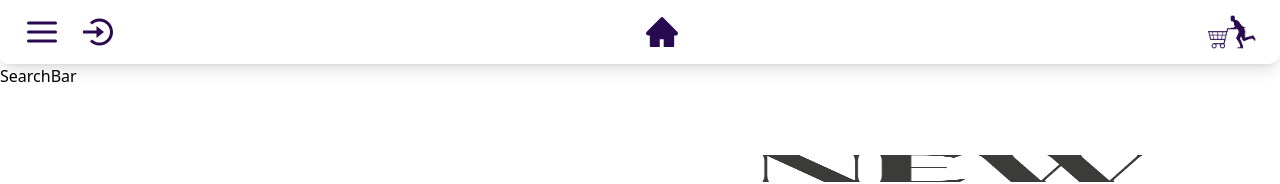
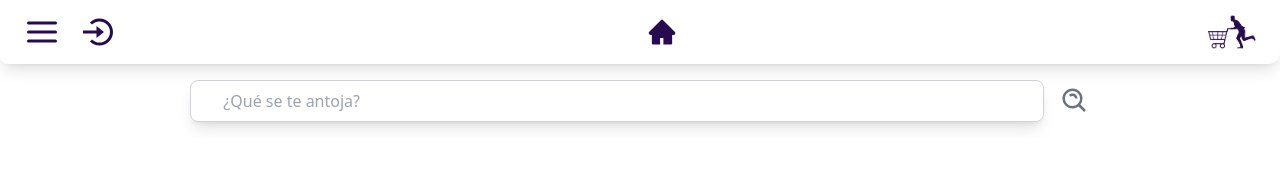
Before and after one commit to MoruApp9/MoruApp-Front, a React (Vite) app in the folder moru-app/: page / in a window 1280 px wide. Shown: the top 184 px of the page. Built offline with nearby package versions, Linux system fonts and the light colour scheme.

Commit message:
searchbar rendered sin funcionalidad

```diff
--- a/moru-app/src/App.jsx
+++ b/moru-app/src/App.jsx
@@ -8,6 +8,7 @@ import Nav from "./components/Nav"
 import ShoppingCart from "./views/ShoppingCart"
 import { Route, Routes, useLocation } from "react-router-dom"
 import FAQ from "./components/FAQ"
+import SearchBar from "./components/searchbar"
 
 function App() {
   const { pathname } = useLocation()
@@ -19,6 +20,12 @@ function App() {
         pathname !== "/registeruser" &&
         pathname !== "/registershop" &&
         <Nav />
+      }
+      {
+        pathname !== "/login" &&
+        pathname !== "/registeruser" &&
+        pathname !== "/registershop" &&
+        <SearchBar/>
       }
 
       <Routes>
--- a/moru-app/src/components/Nav.jsx
+++ b/moru-app/src/components/Nav.jsx
@@ -18,7 +18,6 @@ import { useState } from "react"
 
 import { useAuth0 } from '@auth0/auth0-react'
 import { LogOutButton } from '../components/LogOut'
-import SearchBar from './SearchBar'
 //import logoMoru from "../images/logo.jpeg"
 
 const Nav = () => {
@@ -38,7 +37,7 @@ const Nav = () => {
           }
 
         </div>
-        <Link to="/"><AiFillHome className="text-4xl text-purple-moru" /></Link>
+        <Link to="/"><AiFillHome className="text-3xl text-purple-moru" /></Link>
         <Link to="/carrito-de-compras"><img className="w-12" src={shoppingIcon} alt="shoppingIcon" /></Link>
       </div>
 
@@ -65,8 +64,6 @@ const Nav = () => {
         </div>
       </div>
 
-      <SearchBar/>
-
     </nav>
   )
 }
--- a/moru-app/src/components/searchbar.jsx
+++ b/moru-app/src/components/searchbar.jsx
@@ -1,7 +1,39 @@
+import { useState } from "react"
+import { BiSearchAlt } from "react-icons/bi"
 
 const SearchBar = () => {
+    const [ name, setName ] = useState()
+
+    const onSearch = (name) => {
+        // getProductByName(name) este es un handler para buscar en el endpoint
+    }
+
+    const handleChange = (event) => {
+        setName(event.target.value)
+    }
+
   return (
-    <div>SearchBar</div>
+    <search className="flex justify-center my-4 space-x-4" role="search">
+      <input
+        className=" px-8 w-4/6 py-2 border border-gray-300 rounded-lg focus:visited: focus:text-purple-moru focus:outline-none shadow-lg"
+        type="text"
+        name="searchProduct"
+        id="search"
+        placeholder="¿Qué se te antoja?"
+        value={name}
+        onChange={handleChange}
+        onClick={() => setName('')}
+      />
+
+      <button
+        className=" text-3xl text-gray-500 hover:text-purple-moru focus:outline-none"
+        id="searchButton"
+        onClick={() => onSearch(name)}
+        >
+
+        <BiSearchAlt />
+      </button>
+    </search>
   )
 }
 
```
Also changed, not shown: moru-app/src/views/Home.jsx (+9 -10 lines).
